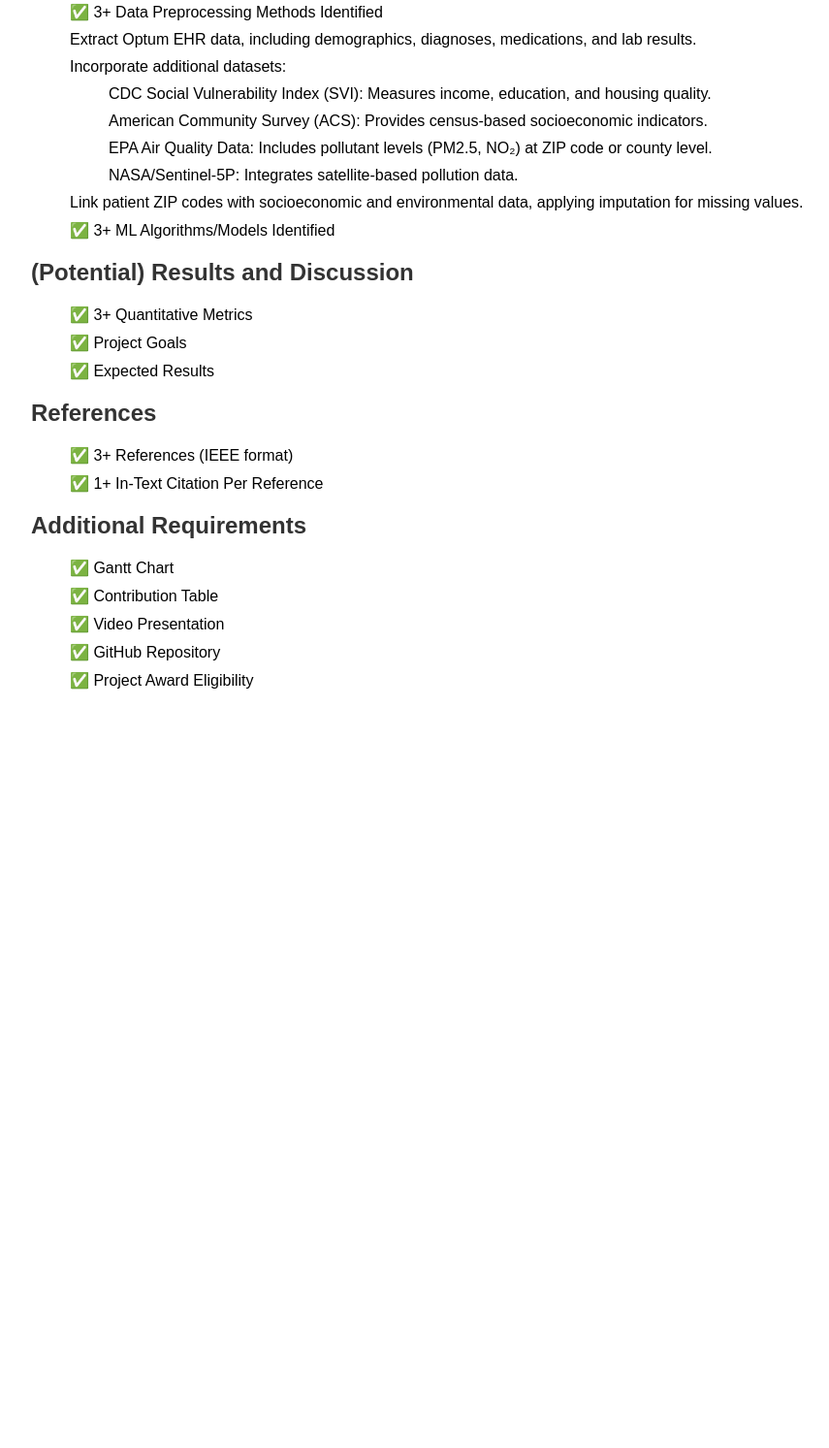
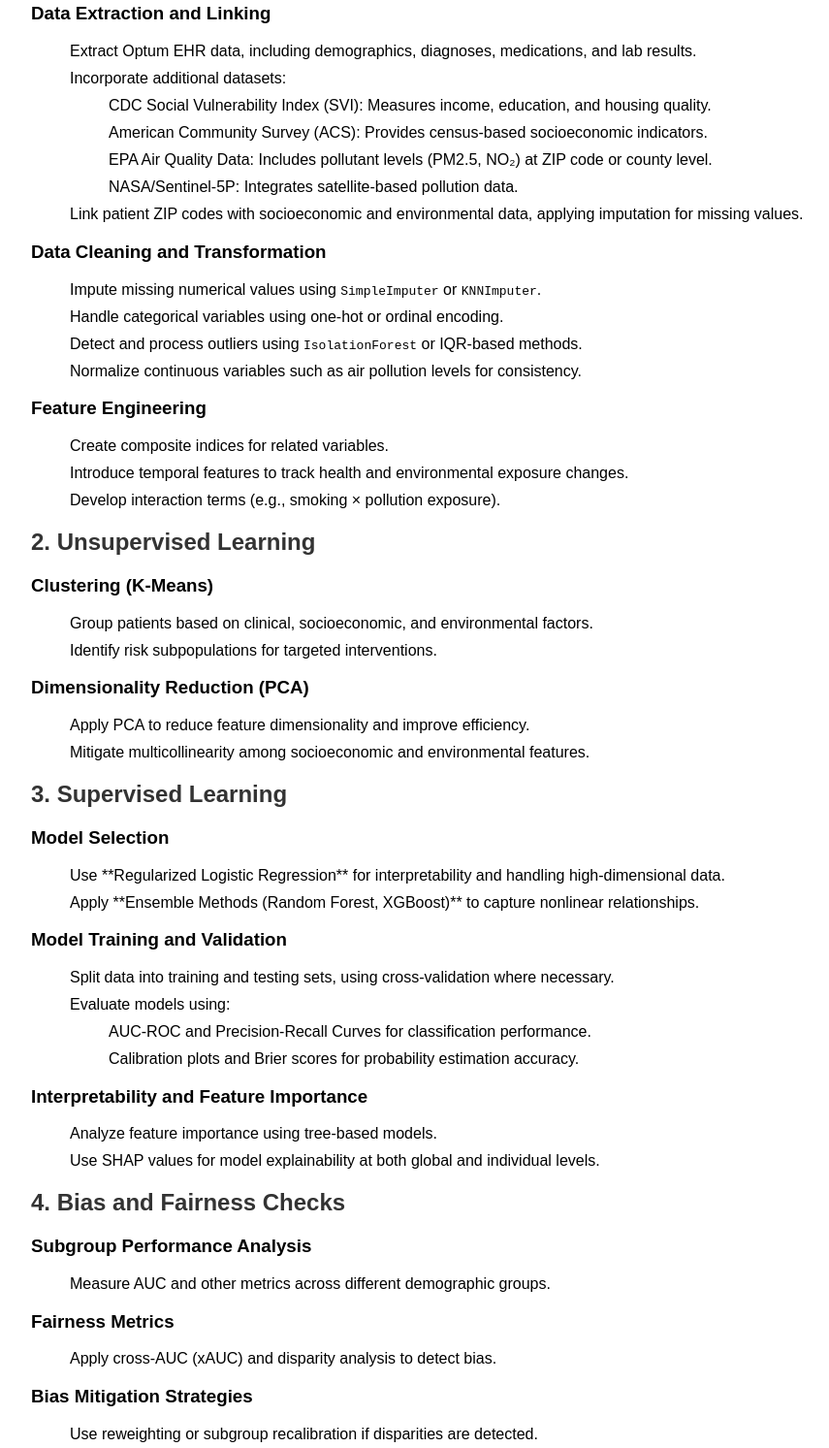
Before and after one commit to annayirp/CS7641_Project, a plain HTML site: page index.html in a window 1280 px wide. Shown: the part 607-2100 px from the top of the page at 97% size, without its empty margins (8-863 px from the left). Before the commit the page ends 1374 px from the top, so only its background shows below. Drawn offline with Linux system fonts and the light colour scheme.

Commit message:
adding methods.html

```diff
--- a/index.html
+++ b/index.html
@@ -35,10 +35,10 @@
         </ul>
     </section>
 
-    <section>
-        <h2>Methods</h2>
+    <div class="section">
+            <h2>1. Data Integration and Preprocessing</h2>
+            <h3>Data Extraction and Linking</h3>
             <ul>
-            <li>✅ 3+ Data Preprocessing Methods Identified</li>
                 <li>Extract Optum EHR data, including demographics, diagnoses, medications, and lab results.</li>
                 <li>Incorporate additional datasets:
                     <ul>
@@ -49,10 +49,83 @@
                     </ul>
                 </li>
                 <li>Link patient ZIP codes with socioeconomic and environmental data, applying imputation for missing values.</li>
+            </ul>
 
-            <li>✅ 3+ ML Algorithms/Models Identified</li>
+            <h3>Data Cleaning and Transformation</h3>
+            <ul>
+                <li>Impute missing numerical values using <code>SimpleImputer</code> or <code>KNNImputer</code>.</li>
+                <li>Handle categorical variables using one-hot or ordinal encoding.</li>
+                <li>Detect and process outliers using <code>IsolationForest</code> or IQR-based methods.</li>
+                <li>Normalize continuous variables such as air pollution levels for consistency.</li>
             </ul>
-    </section>
+
+            <h3>Feature Engineering</h3>
+            <ul>
+                <li>Create composite indices for related variables.</li>
+                <li>Introduce temporal features to track health and environmental exposure changes.</li>
+                <li>Develop interaction terms (e.g., smoking × pollution exposure).</li>
+            </ul>
+        </div>
+
+        <div class="section">
+            <h2>2. Unsupervised Learning</h2>
+            <h3>Clustering (K-Means)</h3>
+            <ul>
+                <li>Group patients based on clinical, socioeconomic, and environmental factors.</li>
+                <li>Identify risk subpopulations for targeted interventions.</li>
+            </ul>
+
+            <h3>Dimensionality Reduction (PCA)</h3>
+            <ul>
+                <li>Apply PCA to reduce feature dimensionality and improve efficiency.</li>
+                <li>Mitigate multicollinearity among socioeconomic and environmental features.</li>
+            </ul>
+        </div>
+
+        <div class="section">
+            <h2>3. Supervised Learning</h2>
+            <h3>Model Selection</h3>
+            <ul>
+                <li>Use **Regularized Logistic Regression** for interpretability and handling high-dimensional data.</li>
+                <li>Apply **Ensemble Methods (Random Forest, XGBoost)** to capture nonlinear relationships.</li>
+            </ul>
+
+            <h3>Model Training and Validation</h3>
+            <ul>
+                <li>Split data into training and testing sets, using cross-validation where necessary.</li>
+                <li>Evaluate models using:
+                    <ul>
+                        <li>AUC-ROC and Precision-Recall Curves for classification performance.</li>
+                        <li>Calibration plots and Brier scores for probability estimation accuracy.</li>
+                    </ul>
+                </li>
+            </ul>
+
+            <h3>Interpretability and Feature Importance</h3>
+            <ul>
+                <li>Analyze feature importance using tree-based models.</li>
+                <li>Use SHAP values for model explainability at both global and individual levels.</li>
+            </ul>
+        </div>
+
+        <div class="section">
+            <h2>4. Bias and Fairness Checks</h2>
+            <h3>Subgroup Performance Analysis</h3>
+            <ul>
+                <li>Measure AUC and other metrics across different demographic groups.</li>
+            </ul>
+
+            <h3>Fairness Metrics</h3>
+            <ul>
+                <li>Apply cross-AUC (xAUC) and disparity analysis to detect bias.</li>
+            </ul>
+
+            <h3>Bias Mitigation Strategies</h3>
+            <ul>
+                <li>Use reweighting or subgroup recalibration if disparities are detected.</li>
+            </ul>
+        </div>
+    </div>
 
     <section>
         <h2>(Potential) Results and Discussion</h2>
```
Lines whose indentation alone changed are shown as unchanged.
